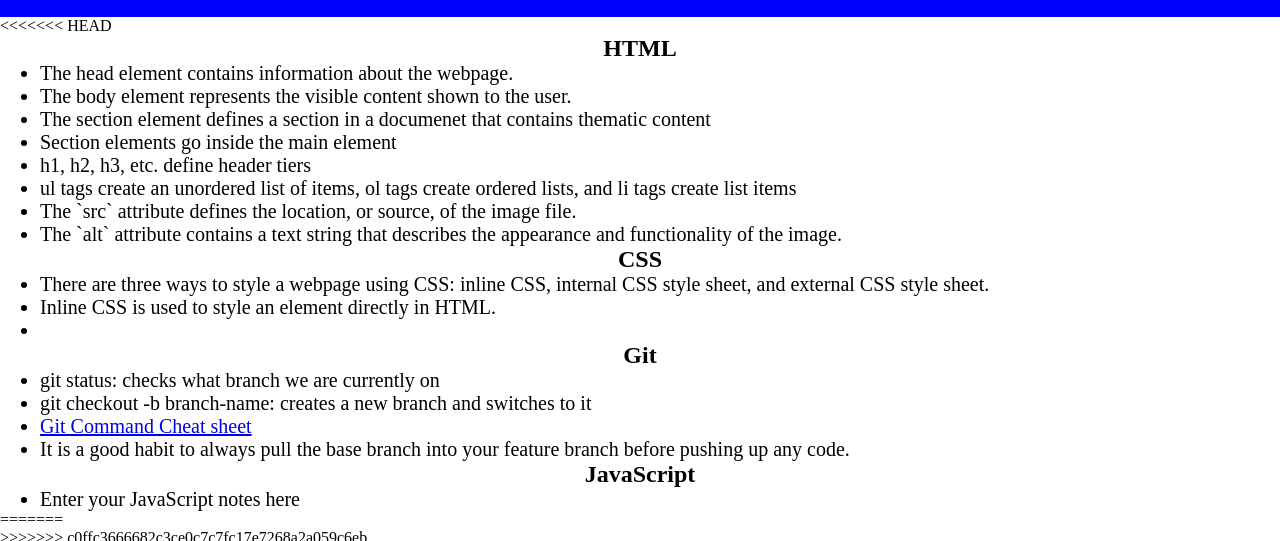
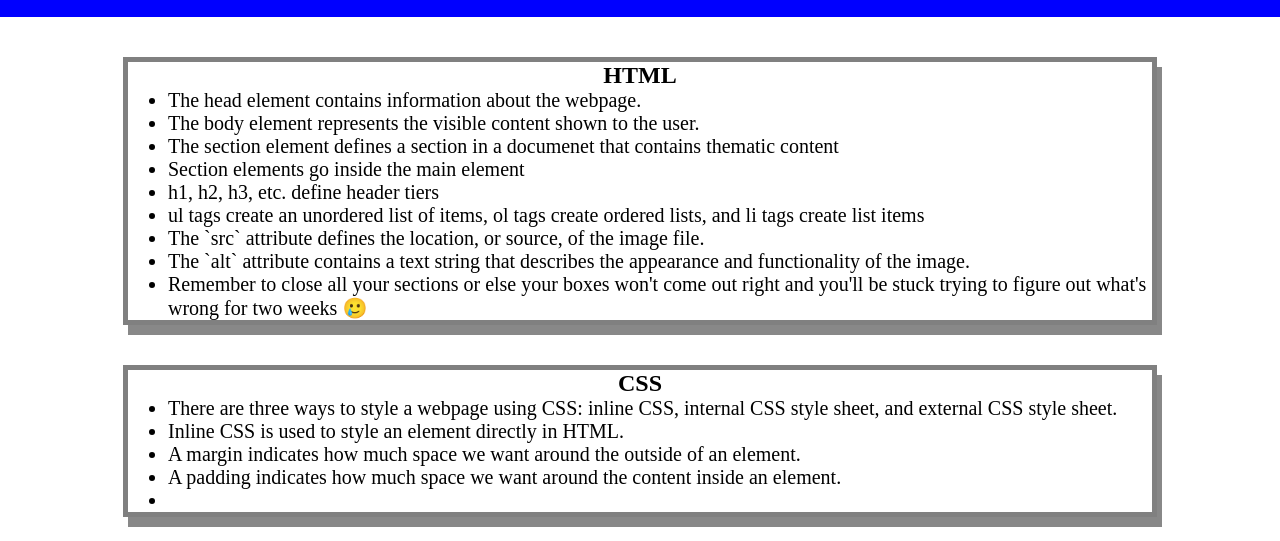
Before and after one commit to teedaa/prework-study-guide, a plain HTML site: page index.html in a window 1280 px wide. Shown: the part 103-644 px from the top of the page. Drawn offline with Linux system fonts and the light colour scheme.

Commit message:
added CSS to project

```diff
--- a/assets/style.css
+++ b/assets/style.css
@@ -28,3 +28,9 @@ p {
     text-align: center;
     font-size: 30px;
   }
+  .card {
+    width: 80%;
+    margin: 40px auto;
+    border: 5px solid gray;
+    box-shadow: 5px 10px #888888;
+  }
--- a/index.html
+++ b/index.html
@@ -4,16 +4,15 @@
     <meta charset="UTF-8" />
     <meta http-equiv="X-UA-Compatible" content="IE=edge" />
     <meta name="viewport" content="width=device-width, initial-scale=1.0" />
+    <link rel="stylesheet" href="./assets/style.css">
     <title>Prework Study Guide</title>
-    <link rel="stylesheet" href="./assets/style.css">
+
   </head>
   <body>
     <header id="top">
       <h1>Prework Study Guide</h1>
       <img src="./assets/bowtie-cat.png" alt="Profile image of cat wearing a bow tie." />
     </header>
-    <main>
-<<<<<<< HEAD
         <section class="card" id="html-section">
           <h2>HTML</h2>
           <ul>
@@ -25,12 +24,17 @@
             <li>ul tags create an unordered list of items, ol tags create ordered lists, and li tags create list items</li>
             <li>The `src` attribute defines the location, or source, of the image file.</li>
             <li>The `alt` attribute contains a text string that describes the appearance and functionality of the image.</li>
+            <li>Remember to close all your sections or else your boxes won't come out right and you'll be stuck trying to figure out what's wrong for two weeks 🥲</li>
          </ul>
+        </section>
+
         <section class="card" id="css-section">
           <h2>CSS</h2>
           <ul>
             <li>There are three ways to style a webpage using CSS: inline CSS, internal CSS style sheet, and external CSS style sheet.</li>
             <li>Inline CSS is used to style an element directly in HTML.</li>
+            <li>A margin indicates how much space we want around the outside of an element.</li>
+            <li>A padding indicates how much space we want around the content inside an element.</li>
             <li></li>
           </ul>
         </section>
@@ -52,10 +56,6 @@
             <li>Enter your JavaScript notes here</li>
           </ul>
         </section>
-=======
-      <!-- Student code goes here -->
-    </main>
->>>>>>> c0ffc3666682c3ce0c7c7fc17e7268a2a059c6eb
 
     <footer>
       <p>I can code!</p>
```
Lines whose indentation alone changed are shown as unchanged.
